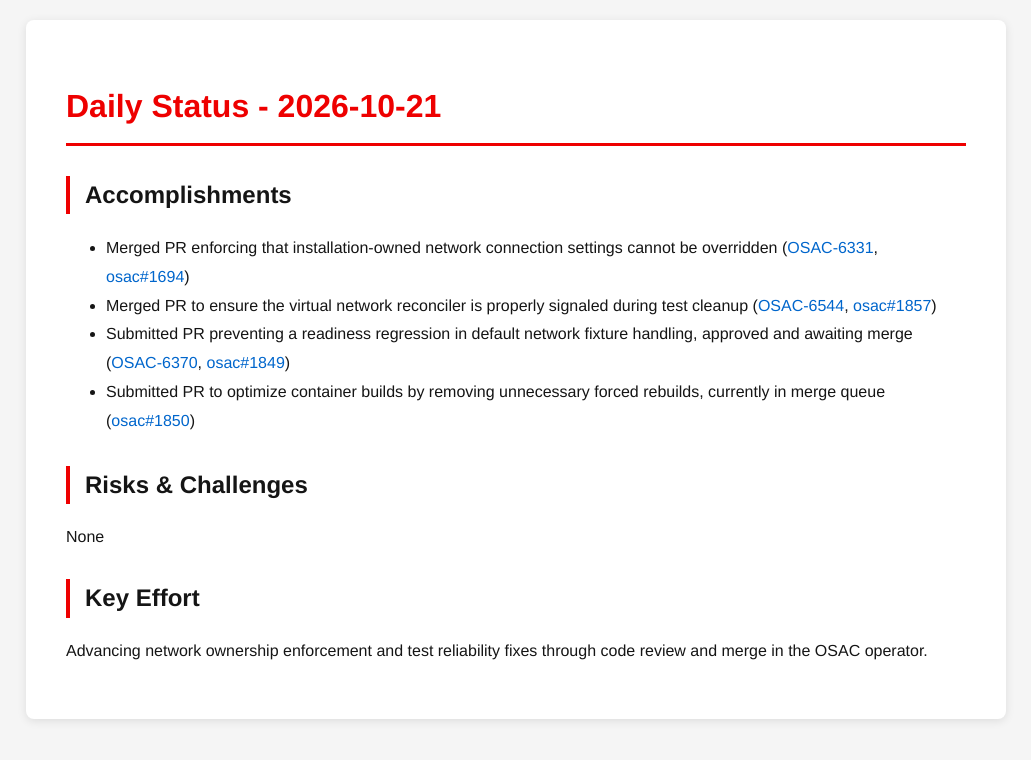
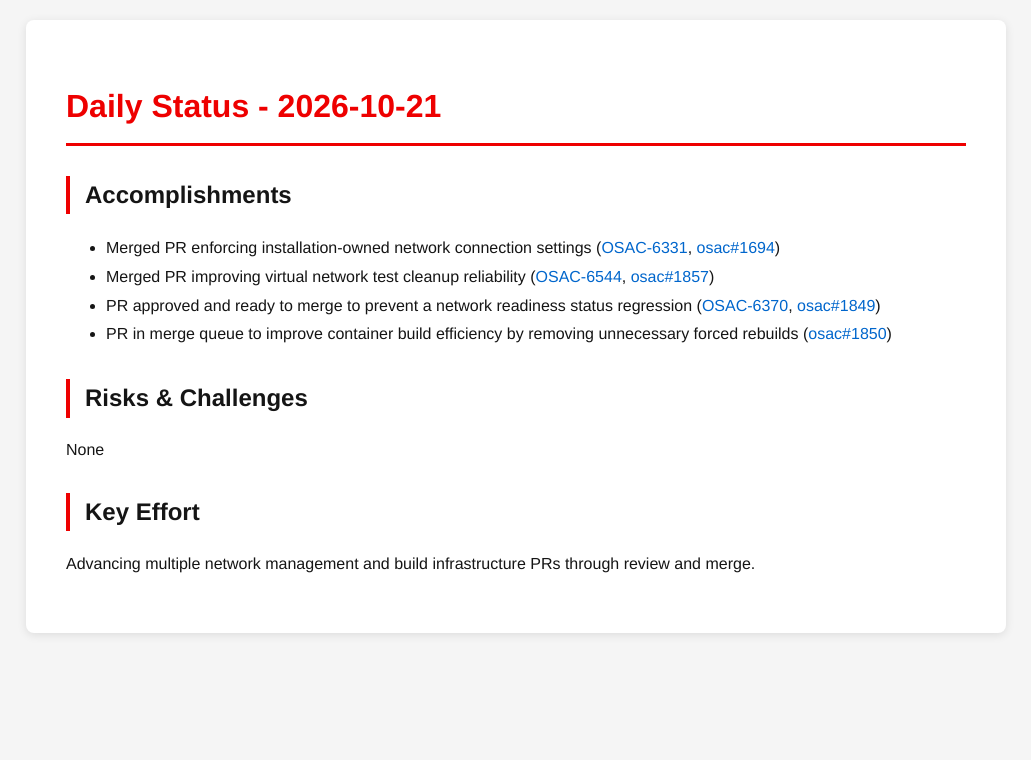
Before and after one commit to tzvatot/daily-status, a Jekyll site: the page built from 2026-10-21.md, in a window 1280 px wide. Shown: the top 760 px of the page, without its empty margins (124-1155 px from the left). Built offline with Jekyll 4.4.1, drawn with Linux system fonts in a browser that asks for light colours.

Commit message:
Daily status update - 2026-10-21

```diff
--- a/2026-10-21.md
+++ b/2026-10-21.md
@@ -7,13 +7,13 @@ date: 2026-10-21
 # Daily Status - 2026-10-21
 
 ## Accomplishments
-- Merged PR enforcing that installation-owned network connection settings cannot be overridden ([OSAC-6331](https://redhat.atlassian.net/browse/OSAC-6331), [osac#1694](https://github.com/osac-project/osac/pull/1694))
-- Merged PR to ensure the virtual network reconciler is properly signaled during test cleanup ([OSAC-6544](https://redhat.atlassian.net/browse/OSAC-6544), [osac#1857](https://github.com/osac-project/osac/pull/1857))
-- Submitted PR preventing a readiness regression in default network fixture handling, approved and awaiting merge ([OSAC-6370](https://redhat.atlassian.net/browse/OSAC-6370), [osac#1849](https://github.com/osac-project/osac/pull/1849))
-- Submitted PR to optimize container builds by removing unnecessary forced rebuilds, currently in merge queue ([osac#1850](https://github.com/osac-project/osac/pull/1850))
+- Merged PR enforcing installation-owned network connection settings ([OSAC-6331](https://redhat.atlassian.net/browse/OSAC-6331), [osac#1694](https://github.com/osac-project/osac/pull/1694))
+- Merged PR improving virtual network test cleanup reliability ([OSAC-6544](https://redhat.atlassian.net/browse/OSAC-6544), [osac#1857](https://github.com/osac-project/osac/pull/1857))
+- PR approved and ready to merge to prevent a network readiness status regression ([OSAC-6370](https://redhat.atlassian.net/browse/OSAC-6370), [osac#1849](https://github.com/osac-project/osac/pull/1849))
+- PR in merge queue to improve container build efficiency by removing unnecessary forced rebuilds ([osac#1850](https://github.com/osac-project/osac/pull/1850))
 
 ## Risks & Challenges
 None
 
 ## Key Effort
-Advancing network ownership enforcement and test reliability fixes through code review and merge in the OSAC operator.
+Advancing multiple network management and build infrastructure PRs through review and merge.
```
